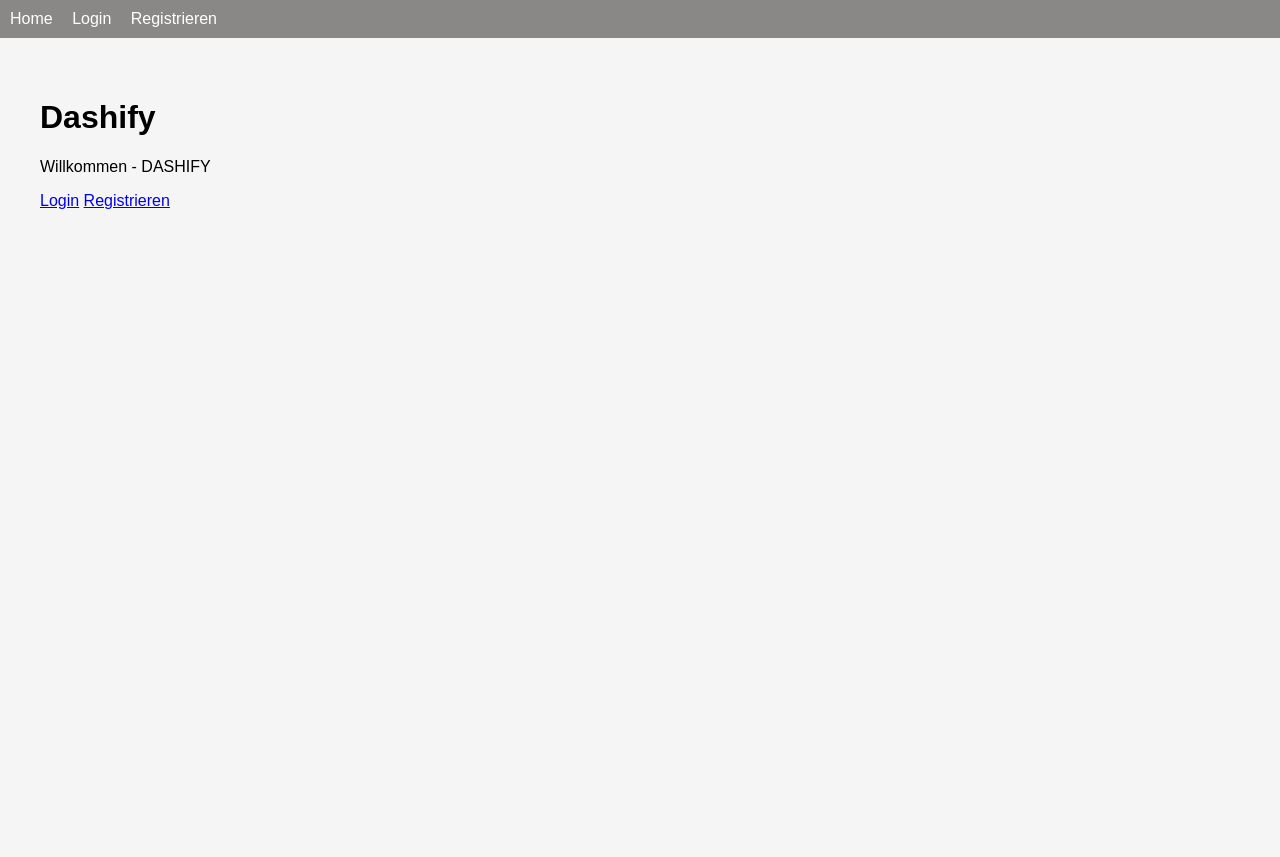
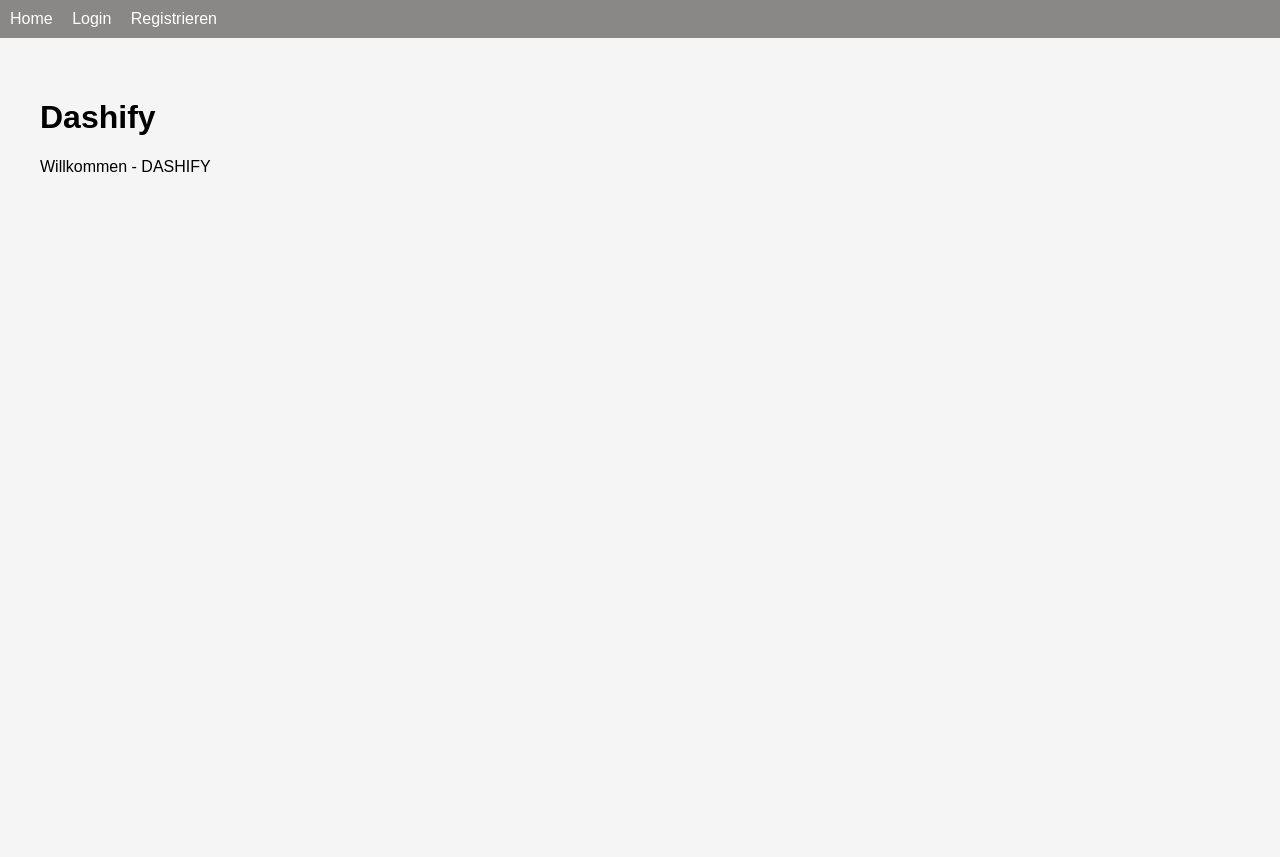
Before and after one commit to antoniofriesen/Dashify, a Django app: page / in a window 1280 px wide. Shown: the top 857 px of the page. Run offline with Django 5.2, Linux system fonts and the light colour scheme.

Commit message:
css
minimalist css

```diff
--- a/dashify/static/css/style.css
+++ b/dashify/static/css/style.css
@@ -17,6 +17,10 @@ nav a {
     margin-right: 15px;
 }
 
+a {
+    color: black;
+}
+
 main {
     display: flex;
     justify-content: flex-start;
@@ -25,7 +29,6 @@ main {
     min-height: calc(100vh - 40px);
 }
 
-/* Updated styles for posts */
 article.post {
     margin-bottom: 20px;
     padding: 15px;
--- a/dashify/templates/home.html
+++ b/dashify/templates/home.html
@@ -6,17 +6,12 @@
 
 {% block content %}
     <main>
-        <div class="container">
-            <div class="card">
-                <div>
-                    <h1>Dashify</h1>
-                </div>
-                <div>
-                    <p>Willkommen - DASHIFY</p>
-                </div>
-                    <a href="{% url 'users:login' %}" class="button">Login</a>
-                    <a href="{% url 'users:register' %}" class="button">Registrieren</a>
-                </div>
+        <div>
+            <div>
+                <h1>Dashify</h1>
+            </div>
+            <div>
+                <p>Willkommen - DASHIFY</p>
             </div>
         </div>
     </main>
```
Also changed, not shown: dashify/templates/dashboard.html (+4 -14 lines), dashify/db.sqlite3.
